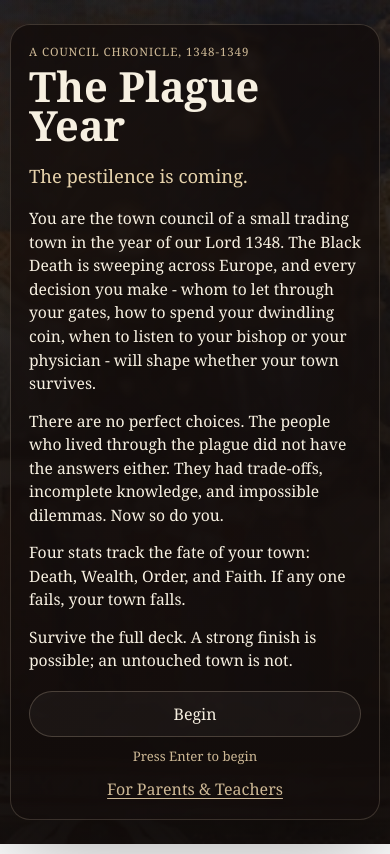
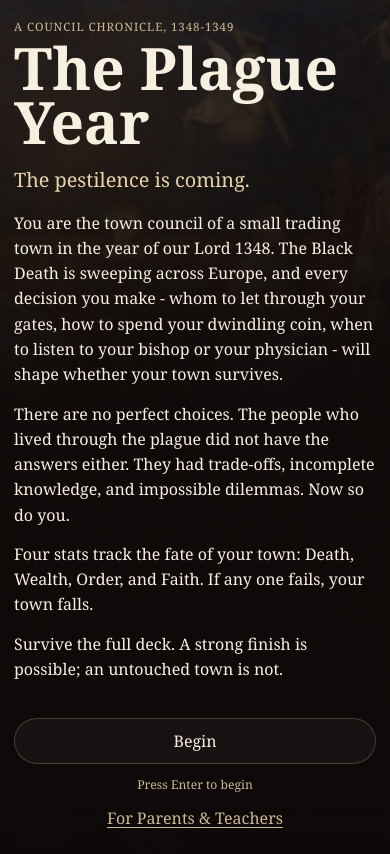
Before and after one commit to rydiatears/plague_game, a React (Vite) app: page / in a window 390 px wide. Built offline with nearby package versions, Linux system fonts and the light colour scheme.

Commit message:
Improve phone readability

```diff
--- a/plague-year-artifact.html
+++ b/plague-year-artifact.html
@@ -39,10 +39,6 @@ button {
 .app-shell {
   min-height: 100vh;
   padding: 24px;
-}
-
-.app-shell.title-shell {
-  padding: 0;
 }
 
 .title-screen {
@@ -181,21 +177,6 @@ button {
   border-radius: 0 !important;
   background: transparent !important;
   box-shadow: none !important;
-}
-
-.game-frame.title-mode {
-  max-width: none;
-  padding: 0 !important;
-  border: 0 !important;
-  border-radius: 0 !important;
-  background: transparent !important;
-  box-shadow: none !important;
-}
-
-.game-frame.title-mode > .topbar,
-.game-frame.title-mode > .stats-panel,
-.game-frame.title-mode > .footer-note {
-  display: none !important;
 }
 
 .game-frame.menu-mode > .topbar,
@@ -598,7 +579,7 @@ kbd {
 
 @media (max-width: 900px) {
   .app-shell {
-    padding: 16px;
+    padding: 14px;
   }
 
   .landing-card {
@@ -653,34 +634,60 @@ kbd {
 
 @media (max-width: 640px) {
   .title-screen__overlay {
-    padding: 12px;
+    padding: 0;
   }
 
   .title-screen__content {
-    padding: 22px;
-    border-radius: 24px;
+    min-height: 100vh;
+    display: flex;
+    flex-direction: column;
+    justify-content: end;
+    padding: 22px 18px 28px;
+    border: 0;
+    border-radius: 0;
+    background:
+      linear-gradient(180deg, rgba(13, 9, 8, 0.14), rgba(13, 9, 8, 0.88) 48%, rgba(13, 9, 8, 0.97));
+    box-shadow: none;
+    backdrop-filter: none;
   }
 
   .app-shell {
-    padding: 10px;
+    padding: 8px;
   }
 
   .landing-card {
-    padding: 18px;
-    border-radius: 20px;
+    padding: 18px 16px;
+    border-radius: 18px;
+  }
+
+  .landing-title {
+    font-size: clamp(2.65rem, 15vw, 4.1rem);
+    line-height: 0.92;
   }
 
   .landing-hook {
-    font-size: 1.15rem;
+    font-size: 1.24rem;
+    margin-bottom: 16px;
   }
 
   .landing-copy {
-    font-size: 0.98rem;
+    max-width: none;
+    font-size: 1.08rem;
+    line-height: 1.58;
+  }
+
+  .landing-actions {
+    margin-top: 22px;
+    gap: 12px;
+  }
+
+  .landing-hint {
+    font-size: 0.76rem;
   }
 
   .game-frame {
-    padding: 14px;
-    border-radius: 18px;
+    padding: 10px;
+    border-radius: 16px;
   }
 
   .game-frame.menu-mode {
@@ -688,11 +695,13 @@ kbd {
   }
 
   .topbar {
-    margin-bottom: 18px;
+    gap: 10px;
+    margin-bottom: 12px;
   }
 
   .topbar h1 {
-    font-size: 1.9rem;
+    font-size: 1.45rem;
+    line-height: 1;
   }
 
   .eyebrow {
@@ -700,28 +709,48 @@ kbd {
   }
 
   .stats-panel {
-    gap: 10px;
-    margin-bottom: 14px;
+    grid-template-columns: repeat(2, minmax(0, 1fr));
+    gap: 8px;
+    margin-bottom: 10px;
   }
 
   .stat-card {
-    padding: 12px;
-    border-radius: 14px;
+    padding: 10px;
+    border-radius: 12px;
   }
 
   .stat-header {
     display: grid;
     grid-template-columns: auto 1fr auto;
-    gap: 8px;
+    gap: 6px;
     align-items: center;
+    font-size: 0.9rem;
+  }
+
+  .stat-header > span:first-child {
+    font-size: 1rem;
+  }
+
+  .stat-value {
+    gap: 4px;
     font-size: 0.95rem;
+  }
+
+  .delta-pill {
+    padding: 1px 6px;
+    font-size: 0.68rem;
+  }
+
+  .stat-bar {
+    margin-top: 8px;
+    height: 10px;
   }
 
   .card-panel,
   .end-panel {
-    padding: 16px;
-    border-radius: 20px;
-    gap: 16px;
+    padding: 14px;
+    border-radius: 16px;
+    gap: 14px;
   }
 
   .card-panel {
@@ -734,7 +763,10 @@ kbd {
   }
 
   .note-card {
-    padding: 16px;
+    width: 100%;
+    max-height: 88vh;
+    overflow: auto;
+    padding: 16px 14px;
     border-radius: 18px;
   }
 
@@ -747,8 +779,10 @@ kbd {
   }
 
   .credits-card {
-    padding: 16px;
-    border-radius: 20px;
+    width: 100%;
+    max-height: 88vh;
+    padding: 16px 14px;
+    border-radius: 18px;
   }
 
   .credits-grid {
@@ -762,7 +796,8 @@ kbd {
   .portrait-image {
     width: 100%;
     max-width: none;
-    height: 160px;
+    height: 180px;
+    border-radius: 16px;
   }
 
   .card-copy h2,
@@ -770,19 +805,32 @@ kbd {
     font-size: 1.45rem;
   }
 
+  .card-copy p {
+    font-size: 1.14rem;
+    line-height: 1.55;
+  }
+
   .season-marker {
-    flex-direction: column;
-    align-items: flex-start;
-    gap: 4px;
+    align-items: center;
+    gap: 10px;
+    margin-bottom: 10px;
+    padding-bottom: 12px;
   }
 
   .season-text {
-    font-size: 0.95rem;
+    font-size: 1rem;
   }
 
   .choice-card {
-    padding: 16px;
-    border-radius: 18px;
+    gap: 12px;
+    min-height: 132px;
+    padding: 16px 14px;
+    border-radius: 16px;
+  }
+
+  .choice-card strong {
+    font-size: 1.18rem;
+    line-height: 1.35;
   }
 
   .preview-row {
@@ -790,35 +838,78 @@ kbd {
   }
 
   .preview-chip {
-    font-size: 0.76rem;
+    font-size: 0.82rem;
   }
 
   .footer-note {
-    margin-top: 14px;
-    font-size: 0.84rem;
+    margin-top: 10px;
+    font-size: 0.8rem;
+    gap: 8px;
+  }
+
+  .footer-note p {
+    margin: 0;
+  }
+
+  .historian-block p,
+  .summary-block p {
+    font-size: 1rem;
+    line-height: 1.55;
+  }
+
+  .note-body {
+    font-size: 15.5px;
+    line-height: 1.65;
+  }
+
+  .note-citation {
+    font-size: 12.5px;
   }
 }
 
 @media (max-width: 420px) {
-  .title-screen__overlay {
-    padding: 10px;
+  .title-screen__content {
+    padding: 18px 14px 24px;
   }
 
-  .title-screen__content {
-    padding: 18px;
-    border-radius: 20px;
-  }
-
-  .stats-panel {
-    grid-template-columns: 1fr;
+  .topbar {
+    align-items: flex-start;
   }
 
   .topbar h1 {
-    font-size: 1.7rem;
+    font-size: 1.3rem;
+  }
+
+  .topbar .ghost-button {
+    width: auto;
+    align-self: flex-start;
+    padding: 8px 14px;
   }
 
   .portrait-image {
-    height: 132px;
+    height: 156px;
+  }
+
+  .landing-copy {
+    font-size: 1rem;
+  }
+
+  .season-marker {
+    align-items: flex-start;
+    flex-direction: column;
+    gap: 4px;
+  }
+
+  .card-copy p {
+    font-size: 1.06rem;
+  }
+
+  .choice-card strong {
+    font-size: 1.08rem;
+  }
+
+  .preview-chip {
+    font-size: 0.76rem;
   }
 }
 
--- a/src/styles.css
+++ b/src/styles.css
@@ -573,7 +573,7 @@ kbd {
 
 @media (max-width: 900px) {
   .app-shell {
-    padding: 16px;
+    padding: 14px;
   }
 
   .landing-card {
@@ -628,34 +628,60 @@ kbd {
 
 @media (max-width: 640px) {
   .title-screen__overlay {
-    padding: 12px;
+    padding: 0;
   }
 
   .title-screen__content {
-    padding: 22px;
-    border-radius: 24px;
+    min-height: 100vh;
+    display: flex;
+    flex-direction: column;
+    justify-content: end;
+    padding: 22px 18px 28px;
+    border: 0;
+    border-radius: 0;
+    background:
+      linear-gradient(180deg, rgba(13, 9, 8, 0.14), rgba(13, 9, 8, 0.88) 48%, rgba(13, 9, 8, 0.97));
+    box-shadow: none;
+    backdrop-filter: none;
   }
 
   .app-shell {
-    padding: 10px;
+    padding: 8px;
   }
 
   .landing-card {
-    padding: 18px;
-    border-radius: 20px;
+    padding: 18px 16px;
+    border-radius: 18px;
+  }
+
+  .landing-title {
+    font-size: clamp(2.65rem, 15vw, 4.1rem);
+    line-height: 0.92;
   }
 
   .landing-hook {
-    font-size: 1.15rem;
+    font-size: 1.24rem;
+    margin-bottom: 16px;
   }
 
   .landing-copy {
-    font-size: 0.98rem;
+    max-width: none;
+    font-size: 1.08rem;
+    line-height: 1.58;
+  }
+
+  .landing-actions {
+    margin-top: 22px;
+    gap: 12px;
+  }
+
+  .landing-hint {
+    font-size: 0.76rem;
   }
 
   .game-frame {
-    padding: 14px;
-    border-radius: 18px;
+    padding: 10px;
+    border-radius: 16px;
   }
 
   .game-frame.menu-mode {
@@ -663,11 +689,13 @@ kbd {
   }
 
   .topbar {
-    margin-bottom: 18px;
+    gap: 10px;
+    margin-bottom: 12px;
   }
 
   .topbar h1 {
-    font-size: 1.9rem;
+    font-size: 1.45rem;
+    line-height: 1;
   }
 
   .eyebrow {
@@ -675,28 +703,48 @@ kbd {
   }
 
   .stats-panel {
-    gap: 10px;
-    margin-bottom: 14px;
+    grid-template-columns: repeat(2, minmax(0, 1fr));
+    gap: 8px;
+    margin-bottom: 10px;
   }
 
   .stat-card {
-    padding: 12px;
-    border-radius: 14px;
+    padding: 10px;
+    border-radius: 12px;
   }
 
   .stat-header {
     display: grid;
     grid-template-columns: auto 1fr auto;
-    gap: 8px;
+    gap: 6px;
     align-items: center;
+    font-size: 0.9rem;
+  }
+
+  .stat-header > span:first-child {
+    font-size: 1rem;
+  }
+
+  .stat-value {
+    gap: 4px;
     font-size: 0.95rem;
+  }
+
+  .delta-pill {
+    padding: 1px 6px;
+    font-size: 0.68rem;
+  }
+
+  .stat-bar {
+    margin-top: 8px;
+    height: 10px;
   }
 
   .card-panel,
   .end-panel {
-    padding: 16px;
-    border-radius: 20px;
-    gap: 16px;
+    padding: 14px;
+    border-radius: 16px;
+    gap: 14px;
   }
 
   .card-panel {
@@ -709,7 +757,10 @@ kbd {
   }
 
   .note-card {
-    padding: 16px;
+    width: 100%;
+    max-height: 88vh;
+    overflow: auto;
+    padding: 16px 14px;
     border-radius: 18px;
   }
 
@@ -722,8 +773,10 @@ kbd {
   }
 
   .credits-card {
-    padding: 16px;
-    border-radius: 20px;
+    width: 100%;
+    max-height: 88vh;
+    padding: 16px 14px;
+    border-radius: 18px;
   }
 
   .credits-grid {
@@ -737,7 +790,8 @@ kbd {
   .portrait-image {
     width: 100%;
     max-width: none;
-    height: 160px;
+    height: 180px;
+    border-radius: 16px;
   }
 
   .card-copy h2,
@@ -745,19 +799,32 @@ kbd {
     font-size: 1.45rem;
   }
 
+  .card-copy p {
+    font-size: 1.14rem;
+    line-height: 1.55;
+  }
+
   .season-marker {
-    flex-direction: column;
-    align-items: flex-start;
-    gap: 4px;
+    align-items: center;
+    gap: 10px;
+    margin-bottom: 10px;
+    padding-bottom: 12px;
   }
 
   .season-text {
-    font-size: 0.95rem;
+    font-size: 1rem;
   }
 
   .choice-card {
-    padding: 16px;
-    border-radius: 18px;
+    gap: 12px;
+    min-height: 132px;
+    padding: 16px 14px;
+    border-radius: 16px;
+  }
+
+  .choice-card strong {
+    font-size: 1.18rem;
+    line-height: 1.35;
   }
 
   .preview-row {
@@ -765,35 +832,78 @@ kbd {
   }
 
   .preview-chip {
-    font-size: 0.76rem;
+    font-size: 0.82rem;
   }
 
   .footer-note {
-    margin-top: 14px;
-    font-size: 0.84rem;
+    margin-top: 10px;
+    font-size: 0.8rem;
+    gap: 8px;
+  }
+
+  .footer-note p {
+    margin: 0;
+  }
+
+  .historian-block p,
+  .summary-block p {
+    font-size: 1rem;
+    line-height: 1.55;
+  }
+
+  .note-body {
+    font-size: 15.5px;
+    line-height: 1.65;
+  }
+
+  .note-citation {
+    font-size: 12.5px;
   }
 }
 
 @media (max-width: 420px) {
-  .title-screen__overlay {
-    padding: 10px;
+  .title-screen__content {
+    padding: 18px 14px 24px;
   }
 
-  .title-screen__content {
-    padding: 18px;
-    border-radius: 20px;
-  }
-
-  .stats-panel {
-    grid-template-columns: 1fr;
+  .topbar {
+    align-items: flex-start;
   }
 
   .topbar h1 {
-    font-size: 1.7rem;
+    font-size: 1.3rem;
+  }
+
+  .topbar .ghost-button {
+    width: auto;
+    align-self: flex-start;
+    padding: 8px 14px;
   }
 
   .portrait-image {
-    height: 132px;
+    height: 156px;
+  }
+
+  .landing-copy {
+    font-size: 1rem;
+  }
+
+  .season-marker {
+    align-items: flex-start;
+    flex-direction: column;
+    gap: 4px;
+  }
+
+  .card-copy p {
+    font-size: 1.06rem;
+  }
+
+  .choice-card strong {
+    font-size: 1.08rem;
+  }
+
+  .preview-chip {
+    font-size: 0.76rem;
   }
 }
 
```
Also changed, not shown: 1 other file (tests, documents, lock files or other folders).
